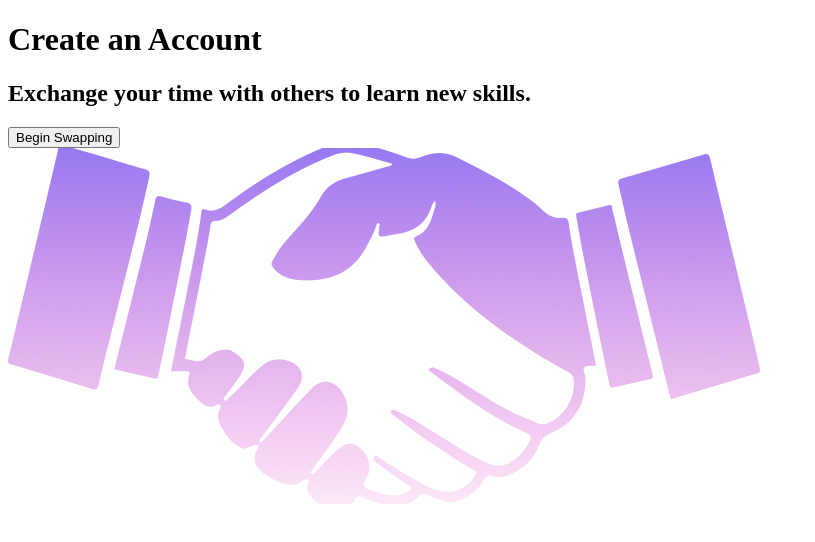
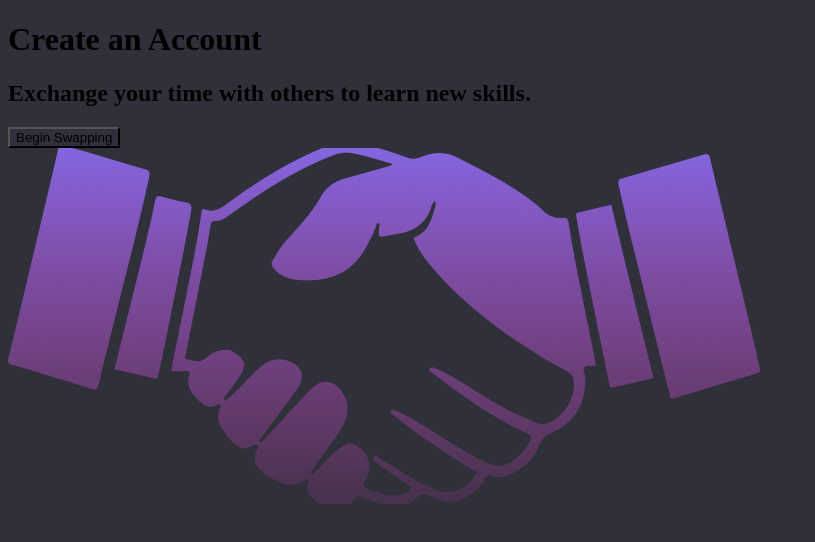
Before and after one commit to Adriana2288/skillswap-frontend, a React (Create React App) app: page /api/landingpage in a window 1280 px wide. Shown: the top 542 px of the page, without its empty margins (0-815 px from the left). Built offline with nearby package versions, Linux system fonts and the light colour scheme.

Commit message:
landing page 1.0

```diff
--- a/src/App.js
+++ b/src/App.js
@@ -3,6 +3,9 @@ import { BrowserRouter as Router, Route } from "react-router-dom";
 import SignUp from "./components/SignUp";
 import LogIn from "./components/LogIn";
 import LandingPage from "./components/LandingPage";
+// import "./assets/css/style.css"
+// import "./assets/css/landing-css.css" ??do these need to be here
+
 
 class App extends Component {
   render() {
--- /dev/null
+++ b/src/assets/css/landing-css.css
@@ -0,0 +1,11 @@
+
+
+* {
+    background: #2F303A;
+}
+
+
+
+/* .createH1 {
+    background-color: #2F303A;
+} */
--- a/src/components/LandingPage.js
+++ b/src/components/LandingPage.js
@@ -1,13 +1,14 @@
 import axios from "axios";
 import React, { Component } from "react";
 import logo from '../images/Logo.png';
+import "../assets/css/landing-css.css";
 
 class Landing extends Component {
   render() {
     return(
       <div>
     <div>
-      <h1> Create an Account </h1>
+      <h1 className="createH1"> Create an Account </h1>
       <h2> Exchange your time with others to learn new skills.</h2>
     </div>
 
```
Also changed, not shown: src/assets/css/style.css (added).
